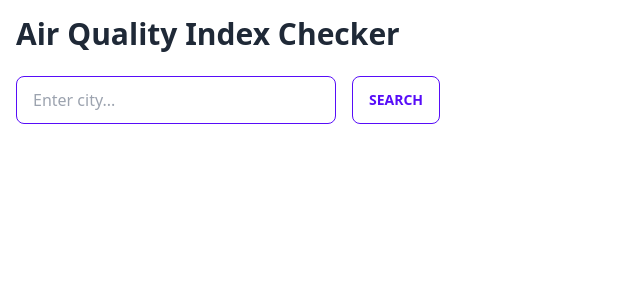
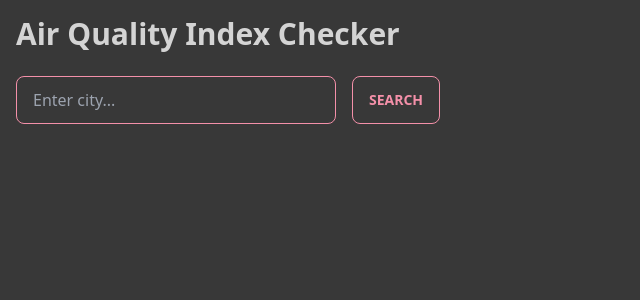
Before and after one commit to itscharukadeshan/Air-Quality-app, a React (Vite) app: page / in a window 1280 px wide. Shown: the top 300 px of the page, without its empty margins (0-640 px from the left). Built offline with nearby package versions, Linux system fonts and the light colour scheme.

Commit message:
update the theme

```diff
--- a/tailwind.config.js
+++ b/tailwind.config.js
@@ -6,33 +6,32 @@
 export default {
   content: ["./index.html", "./src/**/*.{js,ts,jsx,tsx}"],
   theme: {
-    extend: {
+    extend: {},
+  },
+  plugins: [require("daisyui")],
   daisyui: {
     themes: [
       {
         mytheme: {
-              primary: "#ce37b2",
+          primary: "#f492ab",
 
-              secondary: "#8b6ec9",
+          secondary: "#e8887f",
 
-              accent: "#38f7d4",
+          accent: "#eaa6c8",
 
-              neutral: "#1e1d26",
+          neutral: "#242a3d",
 
-              "base-100": "#3b4354",
+          "base-100": "#383838",
 
-              info: "#8fdcef",
+          info: "#5ba8f1",
 
-              success: "#13aa89",
+          success: "#18bfa8",
 
-              warning: "#a3590a",
+          warning: "#fa971e",
 
-              error: "rgba(250, 41, 65, 0.5)",
+          error: "#f07056",
         },
       },
     ],
   },
-    },
-  },
-  plugins: [require("daisyui")],
 };
```
Lines whose indentation alone changed are shown as unchanged.
